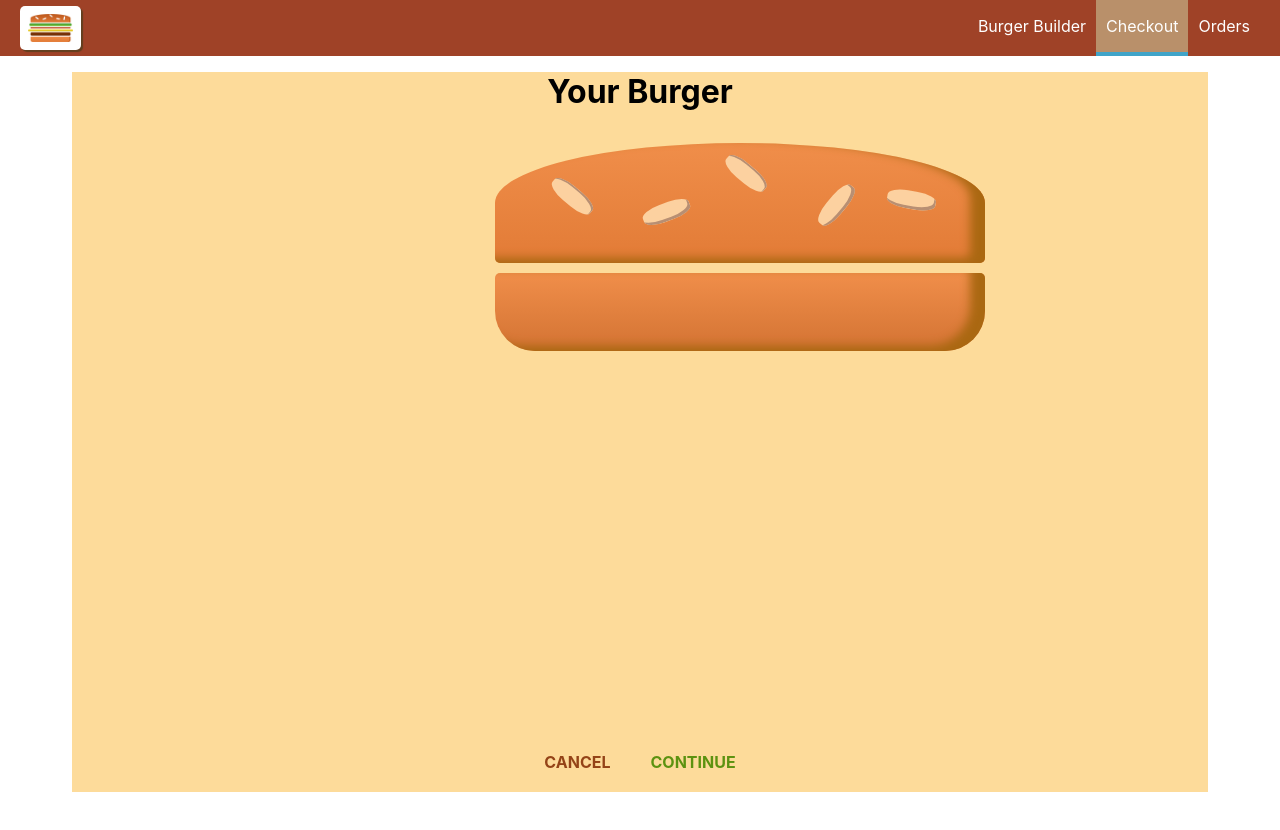
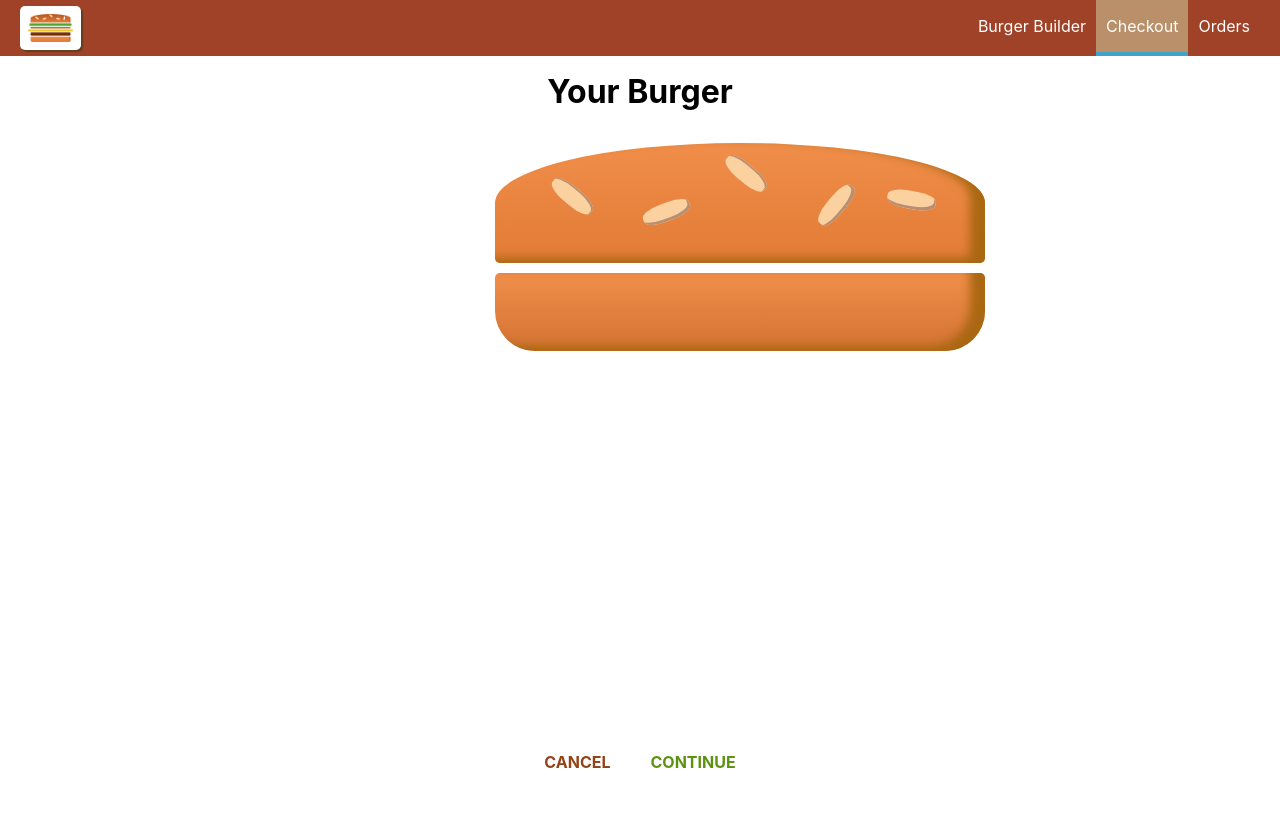
Before and after one commit to jscholar/burger-builder, a React (Create React App) app: page /checkout in a window 1280 px wide. Shown: the top 830 px of the page. After the commit the page ends 800 px from the top, so only its background shows below. Built offline with nearby package versions, Linux system fonts and the light colour scheme.

Commit message:
Changed site appearance

```diff
--- a/src/hoc/Layout/Layout.module.css
+++ b/src/hoc/Layout/Layout.module.css
@@ -1,4 +1,3 @@
 .Content {
-    margin: 72px;
-    background-color: rgb(253, 219, 154);
+    margin-top: 72px;
 }
```
